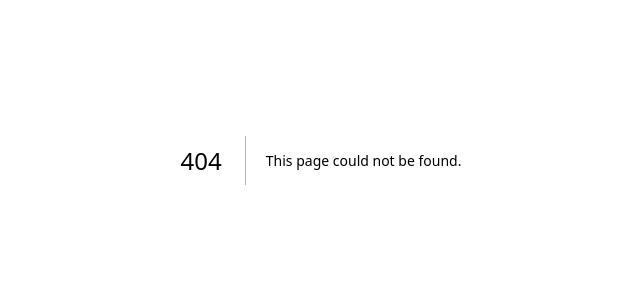
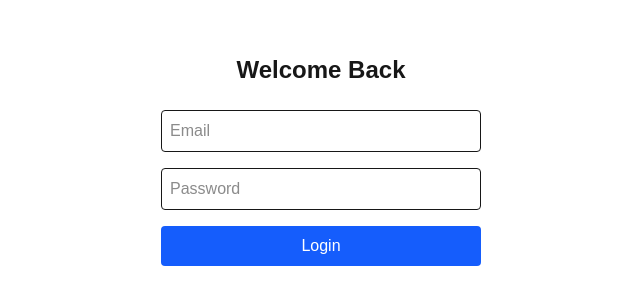
Before and after one commit to MSVelan/student-portal, a Next.js app: page /login in a window 1280 px wide. Before the commit this address had no page. Shown: the part 240-544 px from the top of the page, without its empty margins (319-959 px from the left). Built offline with nearby package versions, Linux system fonts and the light colour scheme.

Commit message:
add login page

```diff
--- /dev/null
+++ b/app/login/page.tsx
@@ -0,0 +1,10 @@
+import LoginForm from "@/components/LoginForm";
+
+export default function LoginPage() {
+  return (
+    <main className="min-h-screen flex flex-col items-center justify-center gap-6">
+      <h1 className="text-2xl font-bold">Welcome Back</h1>
+      <LoginForm />
+    </main>
+  );
+}
```
